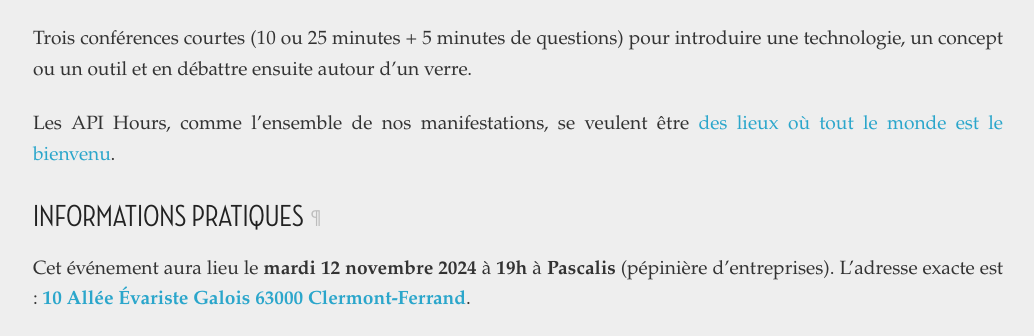
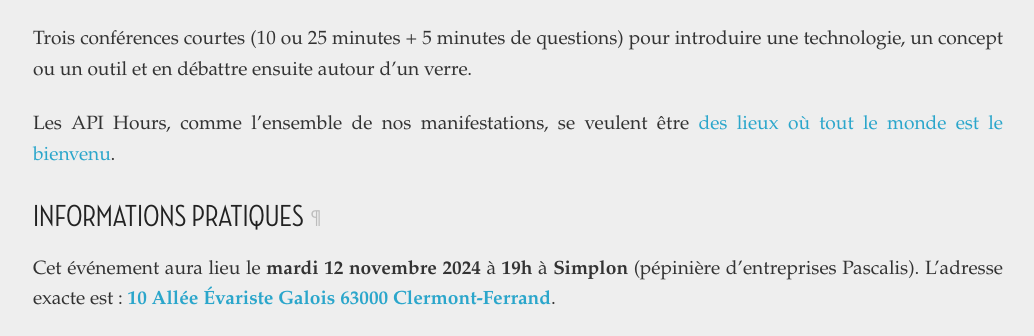
Before and after one commit to clermontech/clermontech.github.com, a Jekyll site: the page built from _posts/2024-10-25-api-hour-62.md, in a window 1280 px wide and 900 px high, scrolled down 467 px, cut to the strip 0-336 px from the top of the window. Shown: the whole strip, without its empty margins (122-1156 px from the left). Built offline with Jekyll 4.4.1, drawn with Linux system fonts in a browser that asks for light colours; some of the changed text lies outside the part shown.

Commit message:
ah62: add simplon host

```diff
--- a/_posts/2024-10-25-api-hour-62.md
+++ b/_posts/2024-10-25-api-hour-62.md
@@ -15,7 +15,7 @@ lieux où tout le monde est le bienvenu](/code-of-conduct.html).
 
 ## Informations pratiques
 
-Cet événement aura lieu le **mardi 12 novembre 2024** à **19h** à **Pascalis** (pépinière d'entreprises). L'adresse
+Cet événement aura lieu le **mardi 12 novembre 2024** à **19h** à **Simplon** (pépinière d'entreprises Pascalis). L'adresse
 exacte est : [**10 Allée Évariste Galois 63000 Clermont-Ferrand**](https://www.openstreetmap.org/#map=19/45.759559/3.131275).
 
 <iframe width="100%" height="350" frameborder="0" scrolling="no" marginheight="0" marginwidth="0" src="https://www.openstreetmap.org/export/embed.html?bbox=3.1286466121673584%2C45.75837286441021%2C3.1339037418365483%2C45.76074567190884&amp;layer=mapnik" style="border: 1px solid black"></iframe>
@@ -66,3 +66,7 @@ mise à jour du cluster, sans interruption de service pour nos clients. Voici un
 bref RETEX de notre tentative.
 
 [Voir la vidéo]({% post_url 2024-10-25-florian-forestier-upgrade-docker-swarm %})
+
+Cet évènement est hébergé par [Simplon](https://simplon.co/).
+
+[![](/images/sponsors/simplon.svg)](https://simplon.co/)
```
Also changed, not shown: images/sponsors/simplon.svg (added).
